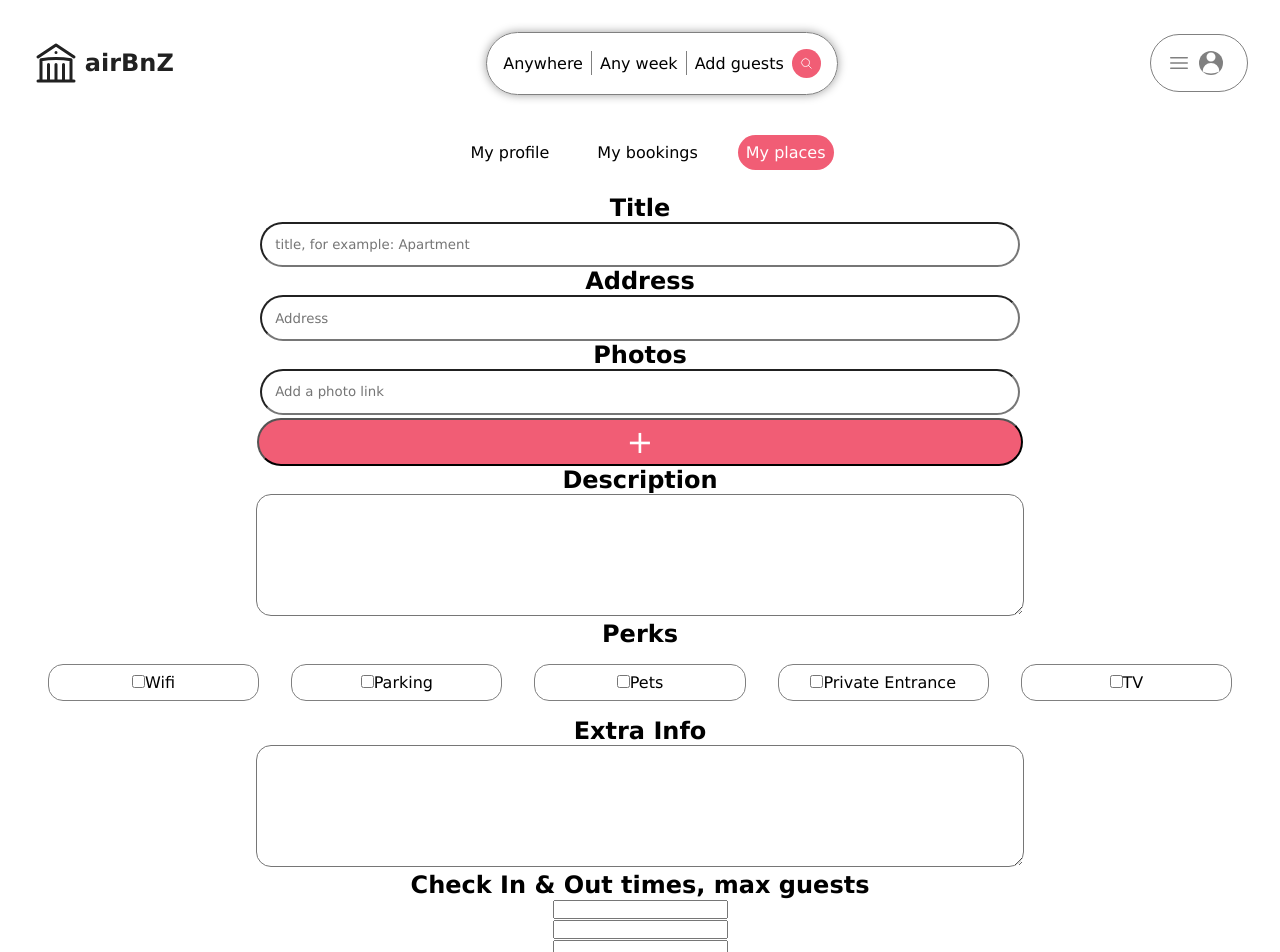
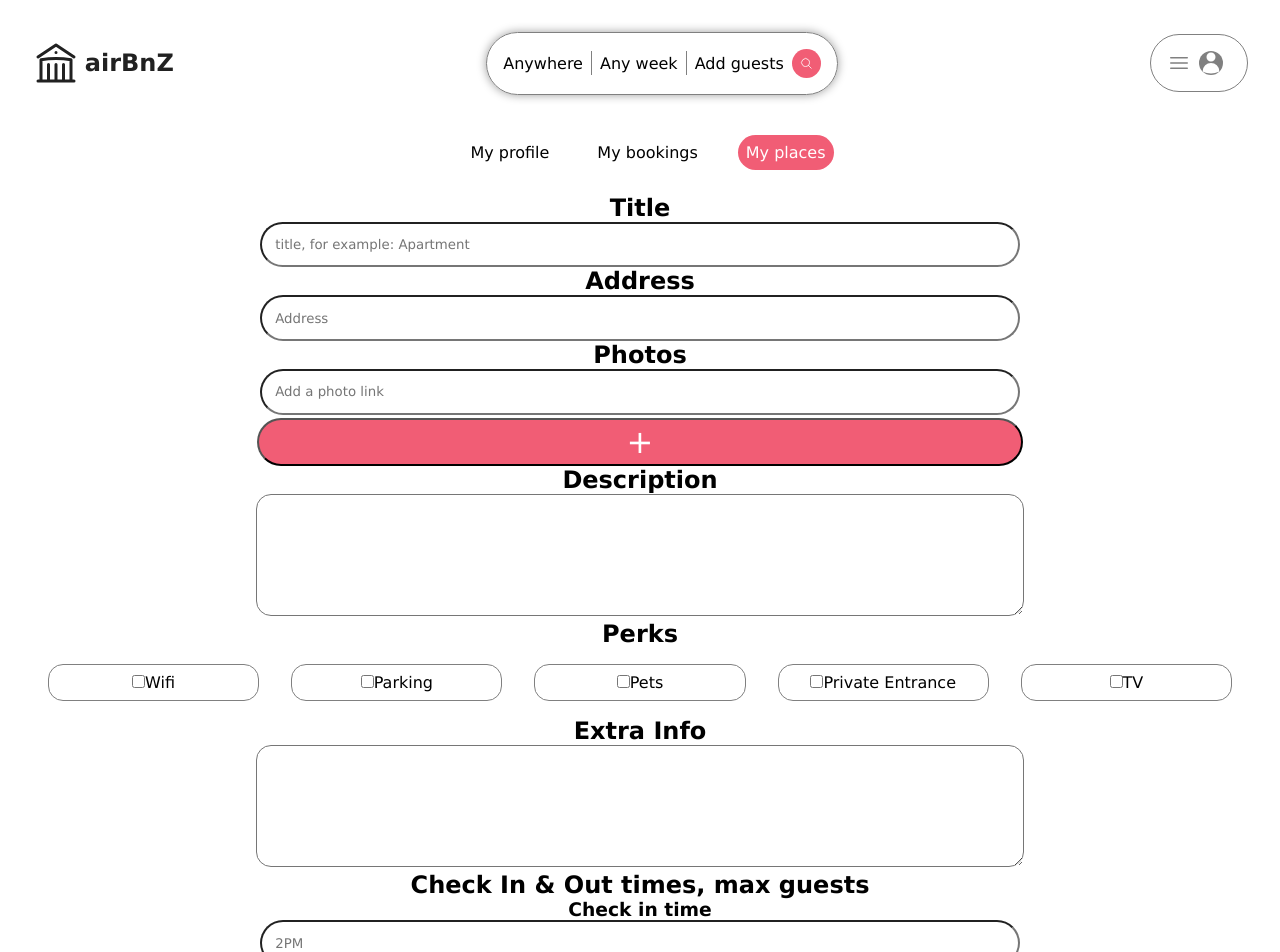
Before and after one commit to xeni85/airBnB-clone, a React (Vite) app in the folder client/: page /account/places/new in a window 1280 px wide. Shown: the top 952 px of the page. Built offline with nearby package versions, Linux system fonts and the light colour scheme; no server answers.

Commit message:
form done, needs functionality

```diff
--- a/client/src/App.css
+++ b/client/src/App.css
@@ -216,3 +216,9 @@ button:hover {
   padding: 0.5rem;
   border-radius: 15px;
 }
+
+.check-in-out>div>input {
+  min-width: 60%;
+  padding: 1em;
+  border-radius: 35px;
+}
--- a/client/src/pages/PlacesPage.jsx
+++ b/client/src/pages/PlacesPage.jsx
@@ -1,8 +1,18 @@
-import React from 'react'
+import React, {useState} from 'react'
 import { Link, useParams } from 'react-router-dom'
 
 const PlacesPage = () => {
   const {action } = useParams();
+  const [title,setTitle] = useState('');
+  const [address,setAddress] = useState('');
+  const [addedPhotos,setAddedPhotos] = useState([]);
+  const [description,setDescription] = useState('');
+  const [perks,setPerks] = useState([]);
+  const [extraInfo,setExtraInfo] = useState('');
+  const [checkIn,setCheckIn] = useState('');
+  const [checkOut,setCheckOut] = useState('');
+  const [maxGuests,setMaxGuests] = useState(1);
+  const [redirect,setRedirect] = useState(false);
   return (
     <div>
         {action != 'new' && (<div className='places-container'>
@@ -47,10 +57,10 @@ const PlacesPage = () => {
               <textarea ></textarea>
               <h2>Check In & Out times, max guests</h2>
               <div className='check-in-out'>
-                <div><input type="text" />
+                <div><h3>Check in time</h3><input type="text" placeholder='2PM'/>
                 </div>
-                <div><input type="text" /></div>
-                <div><input type="text" /></div>
+                <div><h3>Check out time</h3><input type="text" placeholder='10AM'/></div>
+                <div><h3>Max number of guests</h3><input type="text" placeholder='4'/></div>
               </div>
             </form>
         </div>)}
```
